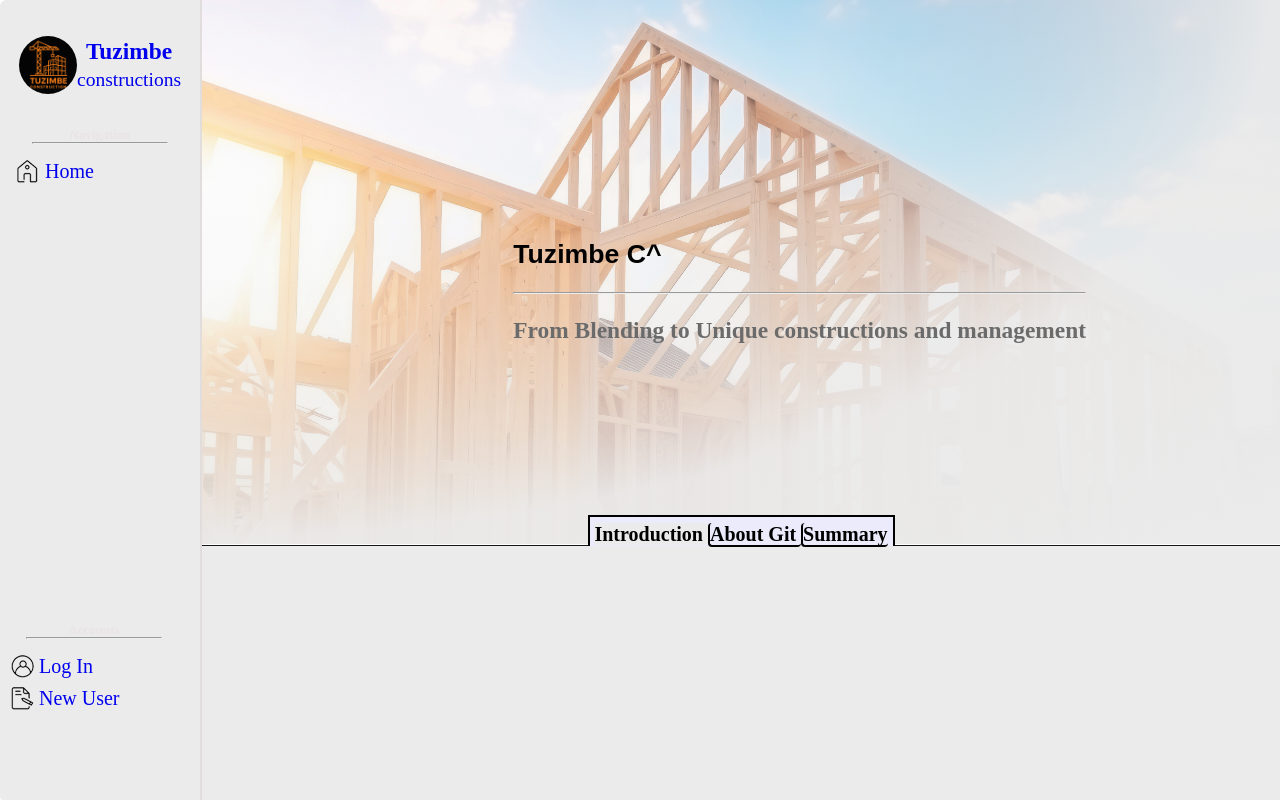
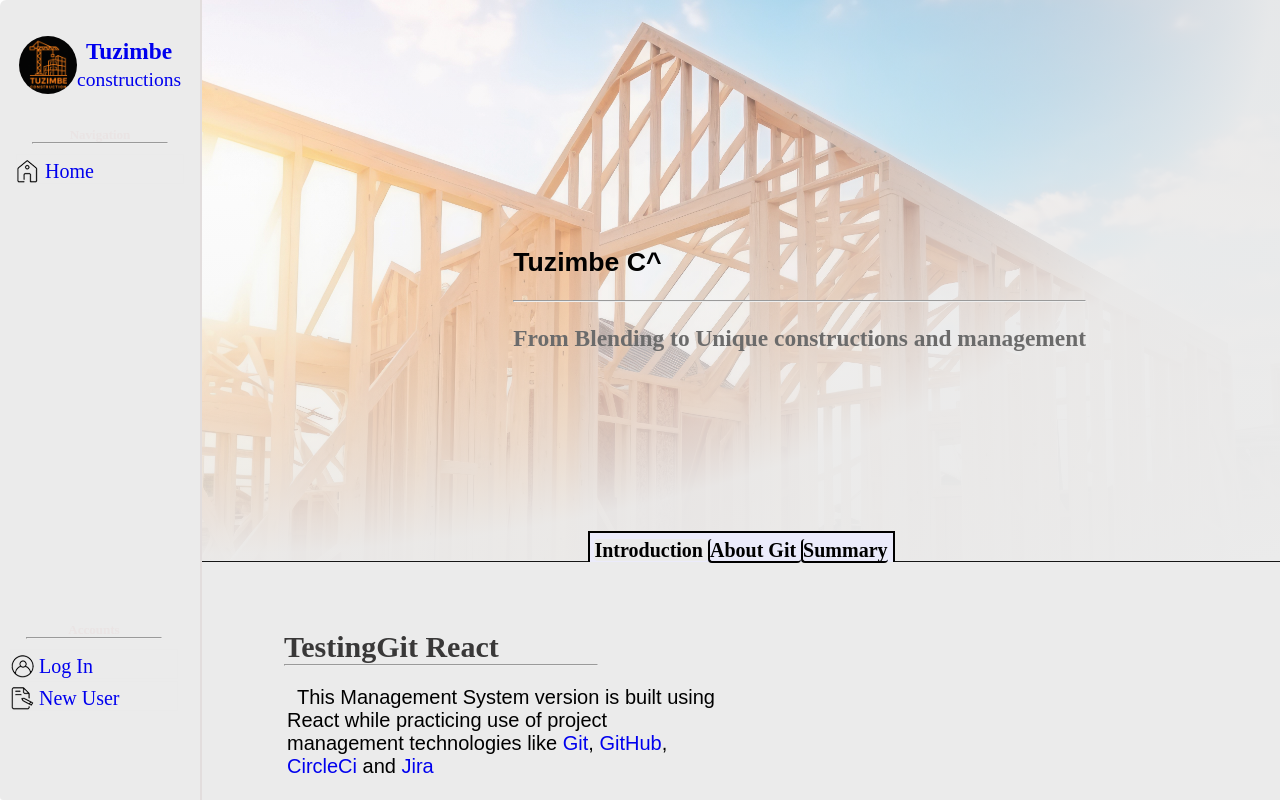
Before and after one commit to ChiefDNA/TestingGit_react, a React (Create React App) app: page / in a window 1280 px wide. Built offline with nearby package versions, Linux system fonts and the light colour scheme; no server answers.

Commit message:
Reformated the Cssfor cleanner display, Img tag have to exchange the image loader from the css to html

```diff
--- a/public/assets/css/extras.css
+++ b/public/assets/css/extras.css
@@ -82,9 +82,10 @@ h1 {
 .landing {
     display: flex;
     width: 100%;
-    height: 100%;
+    height: 70%;
     position: relative;
-    max-height: 68vh;
+    min-height: 65vh;
+    max-height: 70vh;
 }
 
 img#landing {
@@ -160,10 +161,10 @@ img#landing {
 
 #mainPanel .container {
     margin-top: 0px;
-    background-color: #ebebeb;
     border-top: 1px solid #161616;
     max-height: 100vh;
     box-sizing: border-box;
+    height: 35%;
 }
 
 .titles span {
@@ -186,7 +187,7 @@ span.active {
     height: 100%;
     display: flex;
     position: relative;
-    max-height: 50vh;
+    max-height: 30vh;
     align-items: center;
     text-align: center;
 }
@@ -240,3 +241,15 @@ span.active {
 .doc-content::-webkit-scrollbar {
     display: none;
 }
+
+.swinger a {
+    display: contents;
+}
+
+div#mainPanel {
+    background-color: #ebebeb;
+}
+
+div#mainPanel::-webkit-scrollbar {
+    display: none;
+}
--- a/public/assets/css/styles.css
+++ b/public/assets/css/styles.css
@@ -41,6 +41,7 @@ body, #root {
     position: relative;
     width: 100%;
     height: 100%;
+    overflow: scroll;
 }
 
 .banner {
@@ -74,7 +75,6 @@ body, #root {
     display: flex;
     height: 100%;
     flex-wrap: wrap;
-    overflow-y: scroll;
     margin-left: 0px;
     margin-left: 0px;
     padding-top: 16px;
@@ -89,7 +89,7 @@ body, #root {
     min-height: 94px;
     width: 40%;
     min-width: 310px;
-    background-color: #fff;
+    background-color: #ffffff8a;
     padding: 0px 3px 6px 0px;
     margin: 2px ;
     border: 1px solid rgba(138, 165, 42, 0.288);
--- a/src/pages/IndexPage.js
+++ b/src/pages/IndexPage.js
@@ -53,7 +53,7 @@ const IndexPage = () => {
                 <span className={active[5]} onClick={() => setActiveIndex(2)}>Summary</span>
             </div>
             <div className="container">
-                <div className={"intro" +active[0]}>
+                <div className={"intro " +active[0]}>
                     <img id="intro" alt="" src="icon.png" loading="lazy"/>
                     <div className="React-swing">
                         <div className={`swinger ${swingIndex === 0 ? "active" : ""}`}>
@@ -64,7 +64,7 @@ const IndexPage = () => {
                                 making internal communition and report generation easier.
                             </p>
                         </div>
-                        <div className={`swinger ${swingIndex === 0 ? "active" : ""}`}>
+                        <div className={`swinger ${swingIndex === 1 ? "active" : ""}`}>
                             <h2>TestingGit React</h2>
                             <hr/>
                             <p>
@@ -77,7 +77,7 @@ const IndexPage = () => {
                 <div className={"doc-content " +active[1]}>
                     {htmlContent ? htmlContent : <p> Loading...</p>}
                 </div>
-                <div id="paragraphs " className={active[2]}>
+                <div id="paragraphs" className={active[2]}>
                     <h2>This index file explains and summarieses paragraphs of the above document which is sourced from <a href="https://docs.google.com/document/d/1otNipuD-PJ0DfebQUgoEiLYHUaPlCTCww7WfZbVcZWY/edit?usp=sharing">Document</a></h2>
                     <p> The First paragraph talks about what a Version Control System is and its use in recorvering projects</p>
                     <p>The second paragragh talks about git and diffrentiates it from the centralized control system.</p>
```
